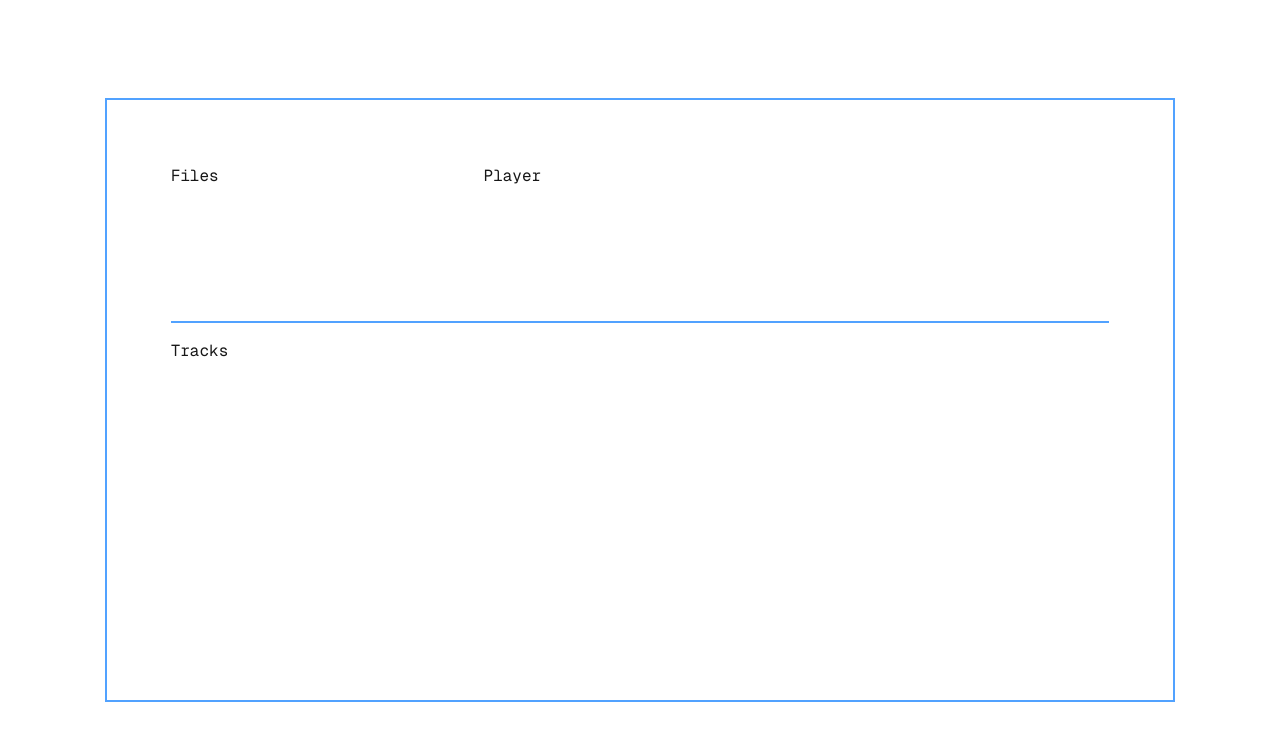
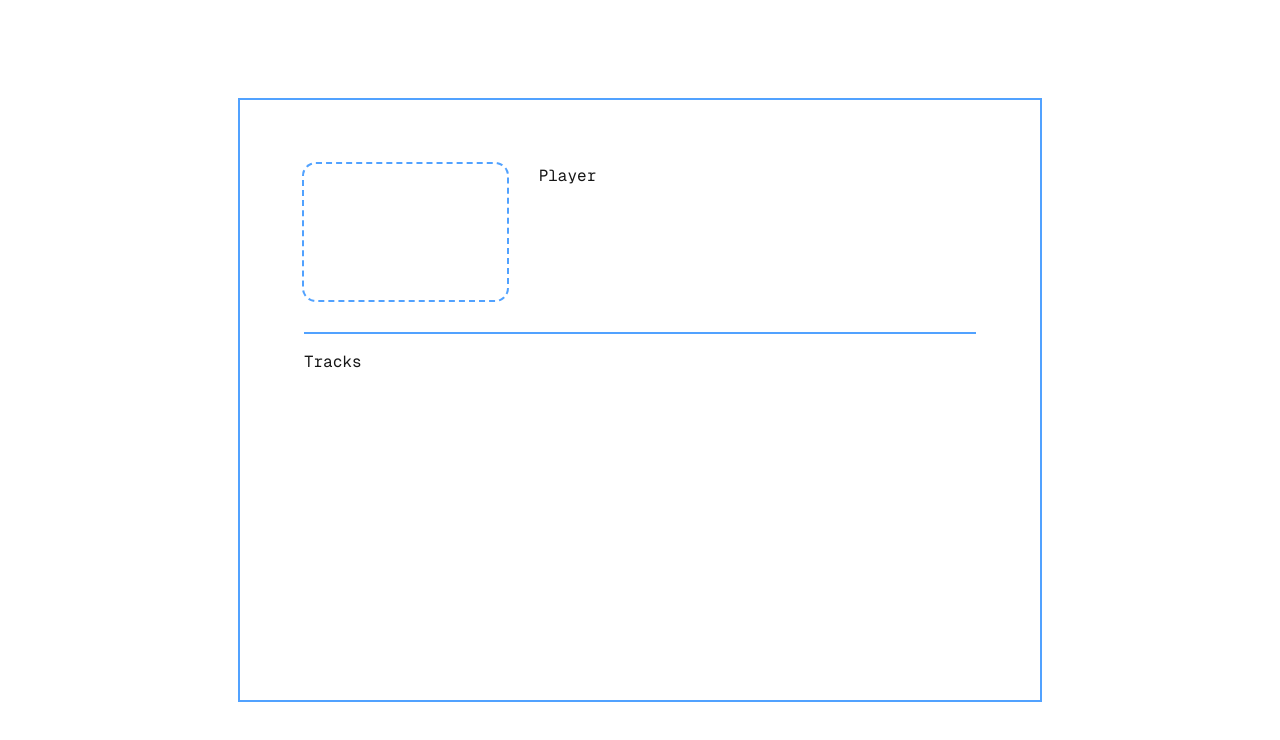
Before and after one commit to VinitSarvade/multitrack-audio-player, a Next.js app: page / in a window 1280 px wide. Shown: the top 740 px of the page. Built offline with nearby package versions, Linux system fonts and the light colour scheme.

Commit message:
feat: add file upload and audio playback functionality using web audio api

```diff
--- a/package.json
+++ b/package.json
@@ -9,9 +9,11 @@
     "lint": "eslint"
   },
   "dependencies": {
+    "lucide-react": "^0.542.0",
+    "next": "15.5.2",
     "react": "19.1.0",
     "react-dom": "19.1.0",
-    "next": "15.5.2"
+    "react-use": "^17.6.0"
   },
   "devDependencies": {
     "@eslint/eslintrc": "^3",
--- a/src/app/page.tsx
+++ b/src/app/page.tsx
@@ -2,7 +2,7 @@ import Player from '@/components/player';
 
 export default function Home() {
   return (
-    <main className="h-[75vh] aspect-[16/9] p-16 outline-2 outline-blue-400 grid grid-rows-3">
+    <main className="h-[75vh] aspect-[4/3] p-16 outline-2 outline-blue-400 grid grid-rows-3 gap-8">
       <Player />
     </main>
   );
--- /dev/null
+++ b/src/components/files.tsx
@@ -0,0 +1,42 @@
+import { PlaySquareIcon } from 'lucide-react';
+
+import UploadFile from './upload-file';
+
+interface FilesProps {
+  files: File[];
+  onFileSelect: (files: File[]) => void;
+}
+
+export default function Files({ files, onFileSelect }: FilesProps) {
+  if (files.length === 0) {
+    return <UploadFile selectedFiles={files} onFileSelect={onFileSelect} />;
+  }
+
+  const handlePlay = (file: File) => async () => {
+    const ctx = new window.AudioContext();
+
+    const source = ctx.createBufferSource();
+    const arrayBuffer = await file.arrayBuffer();
+    const audioBuffer = await ctx.decodeAudioData(arrayBuffer);
+
+    source.buffer = audioBuffer;
+    source.connect(ctx.destination);
+    source.start();
+  };
+
+  return (
+    <div>
+      <h3 className="mb-2">Uploaded Files</h3>
+      <ul className="">
+        {files.map((file) => (
+          <li className="p-2 flex justify-between items-center outline outline-gray-400" key={file.name}>
+            {file.name}
+            <button onClick={handlePlay(file)}>
+              <PlaySquareIcon />
+            </button>
+          </li>
+        ))}
+      </ul>
+    </div>
+  );
+}
--- a/src/components/player.tsx
+++ b/src/components/player.tsx
@@ -1,8 +1,17 @@
+'use client';
+
+import { useState } from 'react';
+
+import Files from './files';
+import UploadFile from './upload-file';
+
 export default function Player() {
+  const [files, setFiles] = useState<File[]>([]);
+
   return (
     <>
-      <div className="grid grid-cols-3">
-        <div>Files</div>
+      <div className="grid grid-cols-3 gap-8">
+        <Files files={files} onFileSelect={setFiles} />
         <div className="col-span-2">Player</div>
       </div>
       <div className="row-span-2 border-t-2 border-blue-400">
--- /dev/null
+++ b/src/components/upload-file.tsx
@@ -0,0 +1,69 @@
+import { cn } from '@/lib/utils/cn';
+import { CloudUpload } from 'lucide-react';
+import { ChangeEvent, useEffect, useRef } from 'react';
+import { useDropArea } from 'react-use';
+
+interface UploadFileProps {
+  selectedFiles: File[];
+  onFileSelect: (files: File[]) => void;
+}
+
+export default function UploadFile({ selectedFiles, onFileSelect }: UploadFileProps) {
+  const [bond, state] = useDropArea({
+    onFiles: (files) => onFileSelect(files),
+  });
+
+  const inputRef = useRef<HTMLInputElement>(null);
+
+  useEffect(() => {
+    if (inputRef.current && window.DataTransfer) {
+      const dataTransfer = new DataTransfer();
+      selectedFiles.forEach((file) => dataTransfer.items.add(file));
+      inputRef.current.files = dataTransfer.files;
+    }
+  }, [selectedFiles]);
+
+  const handleFileSelect = (e: ChangeEvent<HTMLInputElement>) => {
+    if (!e.target.files) {
+      return;
+    }
+
+    const selected = Array.from(e.target.files);
+
+    if (selected.some((file) => !file.type.startsWith('audio/'))) {
+      alert('Please select only audio files');
+      return;
+    }
+
+    onFileSelect(selected);
+  };
+
+  return (
+    <div
+      {...bond}
+      className={cn(
+        'w-full h-full rounded-xl outline-dashed outline-blue-400 outline-2 relative transition-colors hover:bg-blue-400/50',
+        { 'bg-gray-400/75': state.over }
+      )}
+    >
+      <input
+        ref={inputRef}
+        type="file"
+        data-testid="file-uploader-input"
+        id="file"
+        onChange={handleFileSelect}
+        className="opacity-0 invisible absolute w-0 h-0"
+        accept="audio/*"
+        multiple={true}
+      />
+      <label
+        htmlFor="file"
+        className="text-white grid place-content-center place-items-center w-full h-full hover:cursor-pointer gap-2"
+        data-testid="file-uploader-label"
+      >
+        <CloudUpload />
+        Choose files or drop here to upload
+      </label>
+    </div>
+  );
+}
```
Also changed, not shown: 1 other file (tests, documents, lock files or other folders).
